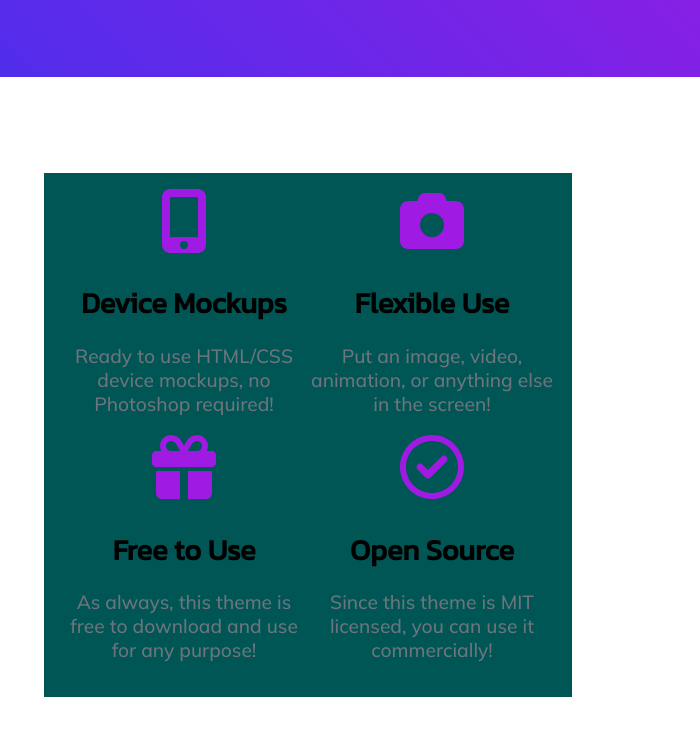
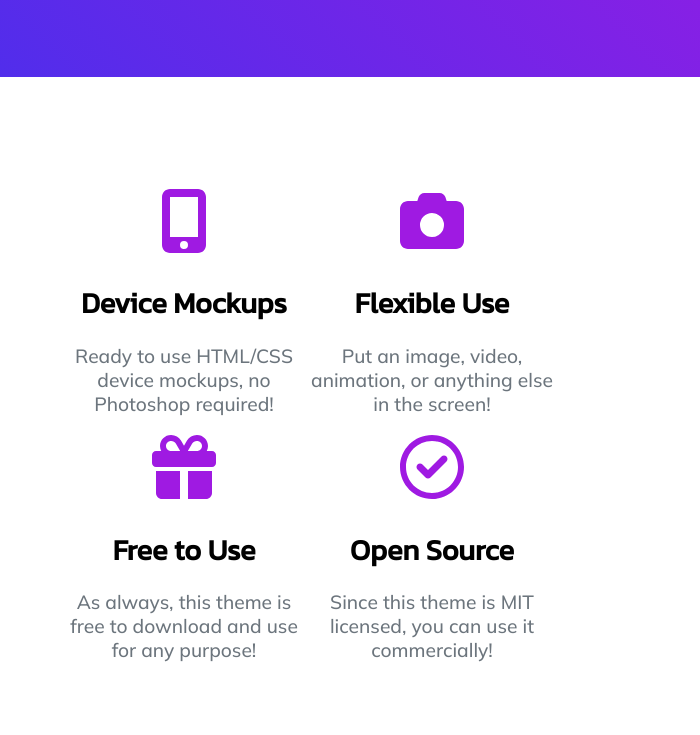
Before and after one commit to marianamoiolicapelari/projeto-landing-page, a plain HTML site: page index.html in a window 1280 px wide. Shown: the part 1180-1915 px from the top of the page, 580-1280 px from the left. Drawn offline with Linux system fonts and the light colour scheme.

Commit message:
Change style.css

```diff
--- a/css/style.css
+++ b/css/style.css
@@ -241,7 +241,6 @@ body {
     display: flex;
     flex-wrap: wrap;
     width: 50%;
-    background-color: #055;
     padding: 1rem;
 }
 
```
